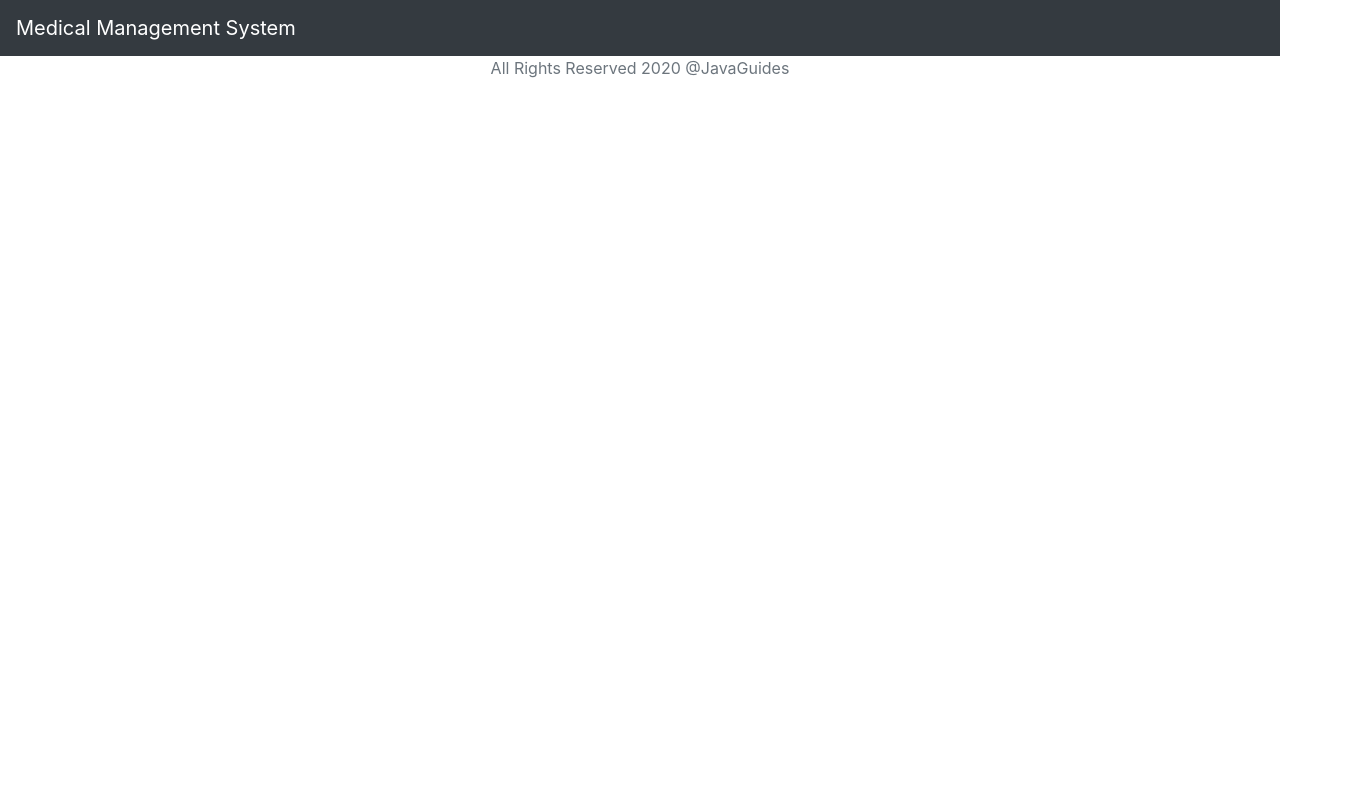
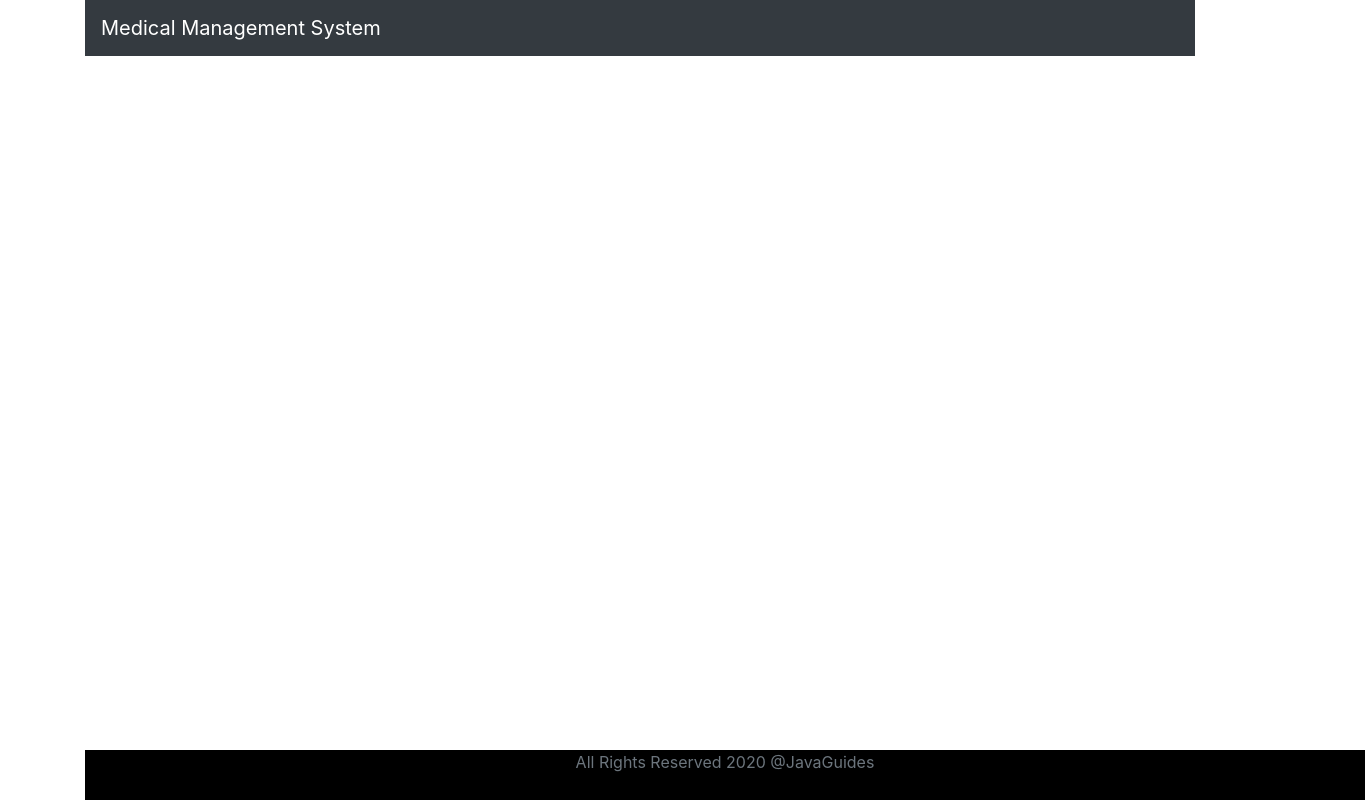
Before and after one commit to gs8982468/medical-management-system-reactjs, a React (Create React App) app: page / in a window 1280 px wide. Shown: the whole page, 1365 px wide, since content can reach past the window. Built offline with nearby package versions, Linux system fonts and the light colour scheme; no server answers.

Commit message:
COnfig Routing

```diff
--- a/package.json
+++ b/package.json
@@ -11,6 +11,7 @@
     "mdbreact": "4.27.0",
     "react": "^18.2.0",
     "react-dom": "^18.2.0",
+    "react-router-dom": "^6.4.5",
     "react-scripts": "5.0.1",
     "web-vitals": "^2.1.4"
   },
--- a/src/App.css
+++ b/src/App.css
@@ -36,3 +36,13 @@
     transform: rotate(360deg);
   }
 }
+
+.footerr {
+  position: absolute;
+  bottom: 0;
+  width:100%;
+  height: 50px;
+  background-color: black;
+  text-align: center;
+  color: white;
+}
--- a/src/App.js
+++ b/src/App.js
@@ -3,17 +3,24 @@ import './App.css';
 import FetchUserDetails from './component/customerComponent/FetchUserDetails';
 import HeaderComponent from './component/customerComponent/HeaderComponent';
 import FooterComponent from './component/customerComponent/FooterComponent';
+import { BrowserRouter, BrowserRouter as Router, Route, Switch } from 'react-router-dom';
 
 function App() {
   return (
     <div className="App">
-    {/* <div className="container"> */}
-       <HeaderComponent />
-      <FetchUserDetails />
+      <Router>
+        <div className="container">
+          <HeaderComponent />
+          <div className="container">
+            <Switch>
+              <FetchUserDetails />
+            </Switch>
+          </div>
+          <FooterComponent />
+        </div>
+      </Router >
+    </div>
 
-
-      <FooterComponent />
-    </div>
   );
 }
 
--- a/src/component/customerComponent/FooterComponent.jsx
+++ b/src/component/customerComponent/FooterComponent.jsx
@@ -12,7 +12,7 @@ class FooterComponent extends Component {
     render() {
         return (
             <div>
-                <footer className = "footer">
+                <footer className="footerr">
                     <span className="text-muted">All Rights Reserved 2020 @JavaGuides</span>
                 </footer>
             </div>
```
Also changed, not shown: 1 other file (tests, documents, lock files or other folders).
